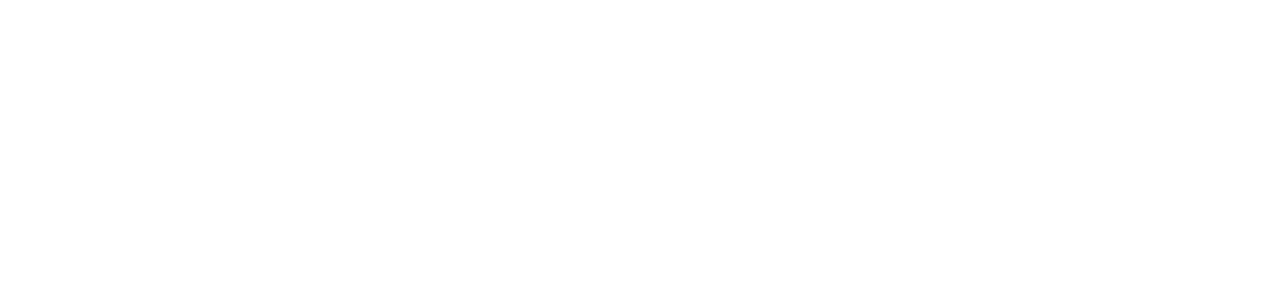
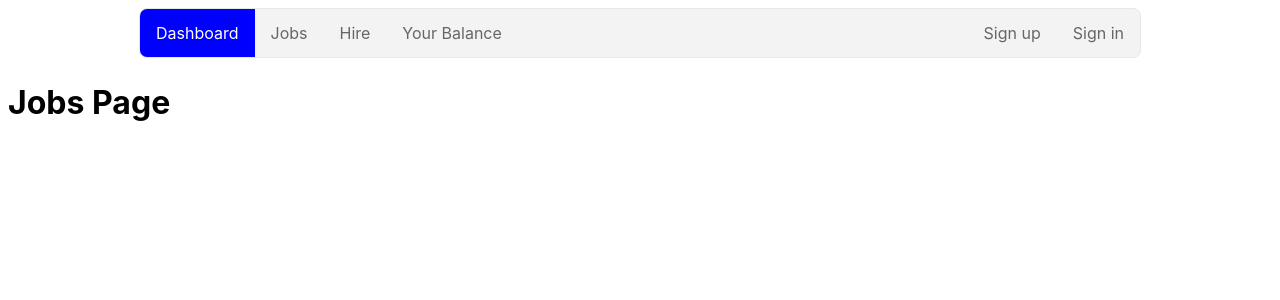
Before and after one commit to BryceBlankinship/RapidJobs, a React (Create React App) app: page /jobs in a window 1280 px wide. Before the commit this address had no page. Shown: the top 300 px of the page. Built offline with nearby package versions, Linux system fonts and the light colour scheme.

Commit message:
Getting UI ready before creating backend

```diff
--- a/public/index.html
+++ b/public/index.html
@@ -4,11 +4,12 @@
     <meta charset="utf-8" />
     <link rel="icon" href="%PUBLIC_URL%/favicon.ico" />
     <meta name="viewport" content="width=device-width, initial-scale=1" />
-    <meta name="theme-color" content="#000000" />
+    <meta name="theme-color" content="#0000FF" />
     <meta
       name="description"
-      content="Web site created using create-react-app"
+      content="Freelance Developer Jobs Faster Than Ever"
     />
+    <meta name="twitter:card" content="summary"></meta>
     <link rel="apple-touch-icon" href="%PUBLIC_URL%/logo192.png" />
     <!--
       manifest.json provides metadata used when your web app is installed on a
@@ -24,7 +25,7 @@
       work correctly both with client-side routing and a non-root public URL.
       Learn how to configure a non-root public URL by running `npm run build`.
     -->
-    <title>React App</title>
+    <title>RapidJobs</title>
   </head>
   <body>
     <noscript>You need to enable JavaScript to run this app.</noscript>
--- /dev/null
+++ b/src/balance.jsx
@@ -0,0 +1,11 @@
+import { React, Component } from 'react';
+
+class Balance extends Component {
+    render(){
+        return(
+            <h1>Balance</h1>
+        );
+    }
+}
+
+export default Balance;
--- /dev/null
+++ b/src/hire.jsx
@@ -0,0 +1,11 @@
+import { React, Component } from 'react';
+
+class Hire extends Component {
+    render(){
+        return(
+            <h1>Hire</h1>
+        );
+    }
+}
+
+export default Hire;
--- a/src/index.jsx
+++ b/src/index.jsx
@@ -2,25 +2,30 @@
 import ReacliOM from 'react-dom';
 import { BrowserRouter, Routes, Route } from 'react-router-dom';
 import Auth from './auth.jsx';
+import Jobs from './jobs.jsx';
+import Hire from './hire.jsx';
+import Balance from './balance.jsx';
 import './jobs.css';
 import './navbar.css';
 
 
 class Navbar extends Component {
     render() {
-        return (
+        return(
             <div className='center'>
                 <ul>
-                    <li><a class="active" href="#home">Home</a></li>
-                    <li><a href="#news">Jobs</a></li>
-                    <li><a href="#contact">Contact</a></li>
-                    <li><a href="#about">About</a></li>
+                    <li><a className="active" href="/">Dashboard</a></li>
+                    <li><a href="/jobs">Jobs</a></li>
+                    <li><a href="/hire">Hire</a></li>
+                    <li><a href="/balance">Your Balance</a></li>
                     <li className='right'><a href="/signin">Sign in</a></li>
                     <li className='right'><a href="/signup">Sign up</a></li>
                 </ul>
             </div>
+        );
 
-        );
+
+
     }
 }
 
@@ -74,9 +79,13 @@
 ReacliOM.render(
     <BrowserRouter>
         <Routes>
-            <Route path="/" element={[<Navbar />, <JobPostings />]}/>
+            <Route path="/" element={[<Navbar/>, <JobPostings />]}/>
             <Route path="/signup" element={[<Navbar/>, <Auth method="signup"/>]}/>
             <Route path="/signin" element={[<Navbar/>, <Auth method="signin"/>]}/>
+            <Route path="/jobs" element={[<Navbar/>, <Jobs/>]}/>
+            <Route path="/hire" element={[<Navbar/>, <Hire/>]}/>
+            <Route path="/balance" element={[<Navbar/>, <Balance/>]}/>
+
         </Routes>
     </BrowserRouter>
     ,
--- /dev/null
+++ b/src/jobs.jsx
@@ -0,0 +1,11 @@
+import { React, Component } from 'react';
+
+class Jobs extends Component {
+    render(){
+        return(
+            <h1>Jobs Page</h1>
+        );
+    }
+}
+
+export default Jobs;
--- a/src/navbar.css
+++ b/src/navbar.css
@@ -39,3 +39,8 @@
     color: white;
     background-color: blue;
   }
+
+  li input {
+    max-height: 10px;
+    margin: 0;
+  }
```
Also changed, not shown: src/auth.jsx (+0 -7 lines), public/manifest.json.
